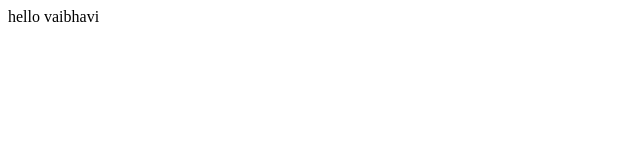
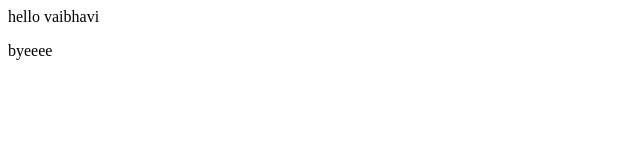
Before and after one commit to VaibhaviSh/hello, a plain HTML site: page index.html in a window 1280 px wide. Shown: the full height of the page, 0-640 px from the left. Drawn offline with Linux system fonts and the light colour scheme.

Commit message:
add byee

```diff
--- a/index.html
+++ b/index.html
@@ -1 +1,2 @@
 <p>hello vaibhavi</p>
+<p>byeeee</p>
```
